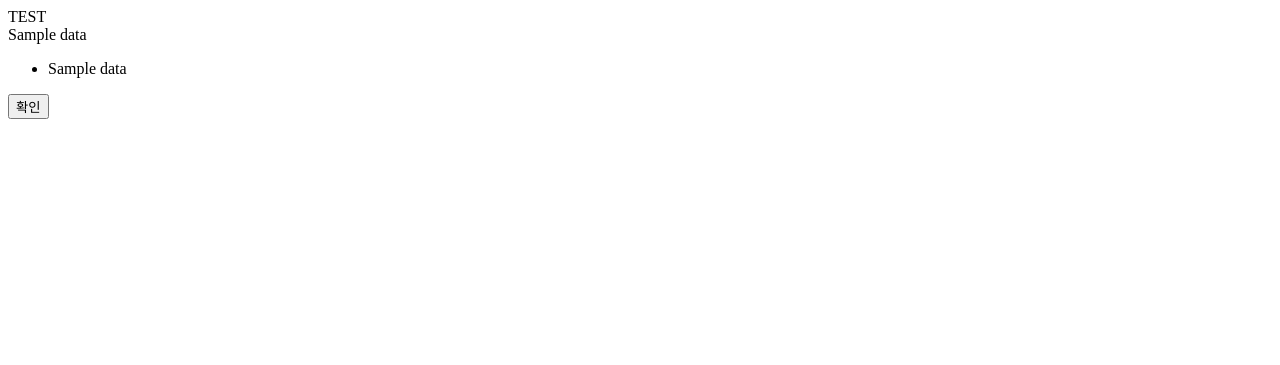
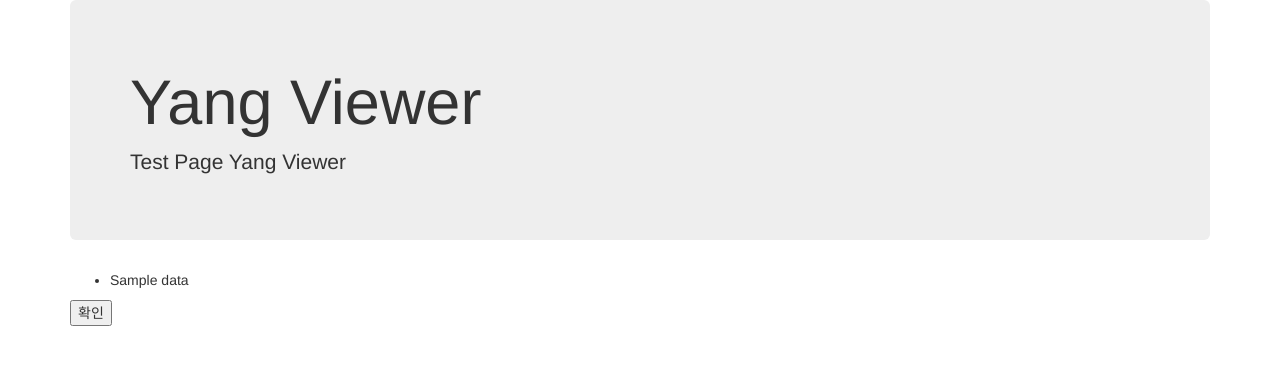
Before and after one commit to dongyeonkim01/EC2Django, a Django app: template mysite/polls/templates/polls/uploadResult.html in a window 1280 px wide. Shown: the top 365 px of the page. Run offline with Django 3.2, Linux system fonts and the light colour scheme; the template is opened without the code that fills it: most values are stand-ins (such as "Sample title", 1, 10 or a date in 2020); some libraries are stand-ins or nearby versions.

Commit message:
django fileupload setting

```diff
--- a/mysite/polls/templates/polls/uploadResult.html
+++ b/mysite/polls/templates/polls/uploadResult.html
@@ -1,5 +1,22 @@
-<div>TEST</div>
-<div>{{ data }}</div>
+<!DOCTYPE html>
+<html lang="en">
+<head>
+  <title>Bootstrap Example</title>
+  <meta charset="utf-8">
+  <meta name="viewport" content="width=device-width, initial-scale=1">
+  <link rel="stylesheet" href="https://maxcdn.bootstrapcdn.com/bootstrap/3.3.7/css/bootstrap.min.css">
+  <script src="https://ajax.googleapis.com/ajax/libs/jquery/3.2.0/jquery.min.js"></script>
+  <script src="https://maxcdn.bootstrapcdn.com/bootstrap/3.3.7/js/bootstrap.min.js"></script>
+</head>
+<body>
+
+<div class="container">
+  <div class="jumbotron">
+    <h1>Yang Viewer </h1>
+    <p>Test Page Yang Viewer </p>
+  </div>
+
+  <div>
     {% if data %}
 
     <ul>
@@ -15,3 +32,10 @@
         </form>
 
     </div>
+
+  </div>
+
+</div>
+
+</body>
+</html>
```
Lines whose indentation alone changed are shown as unchanged.
